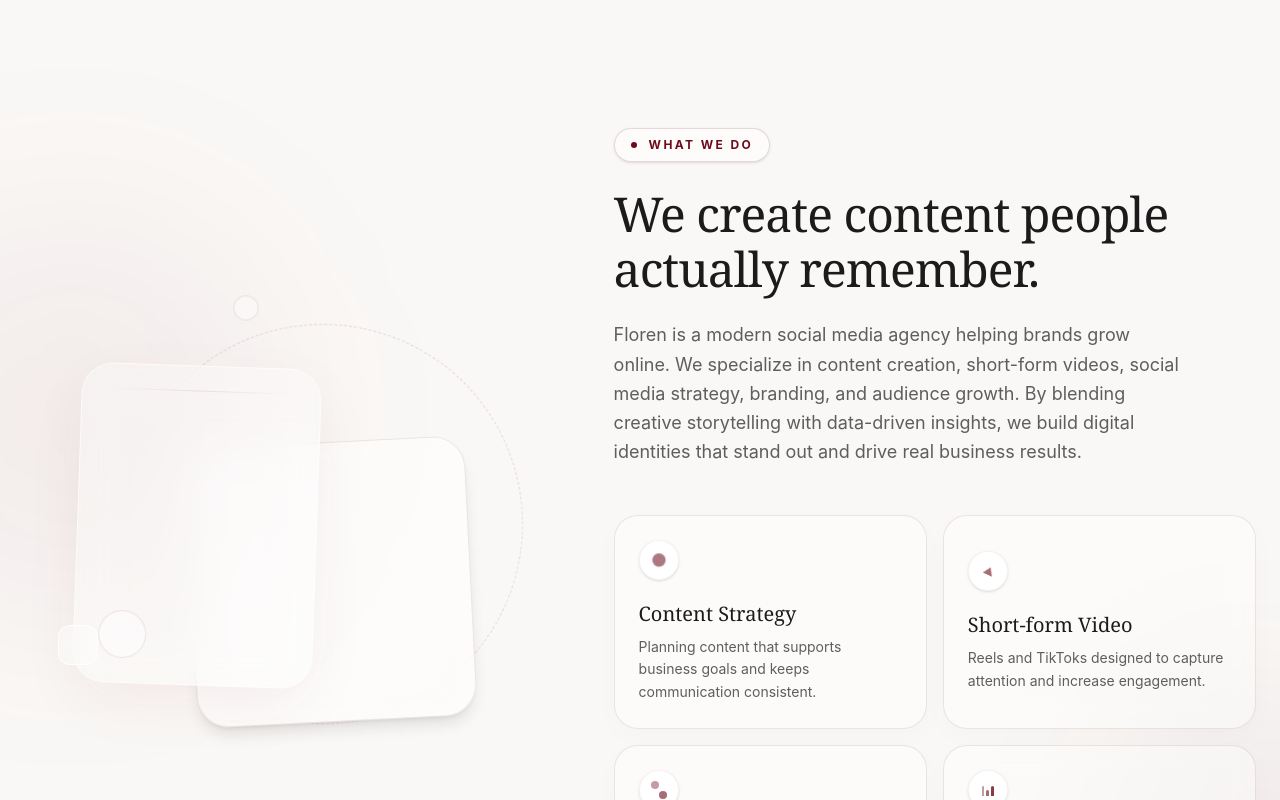
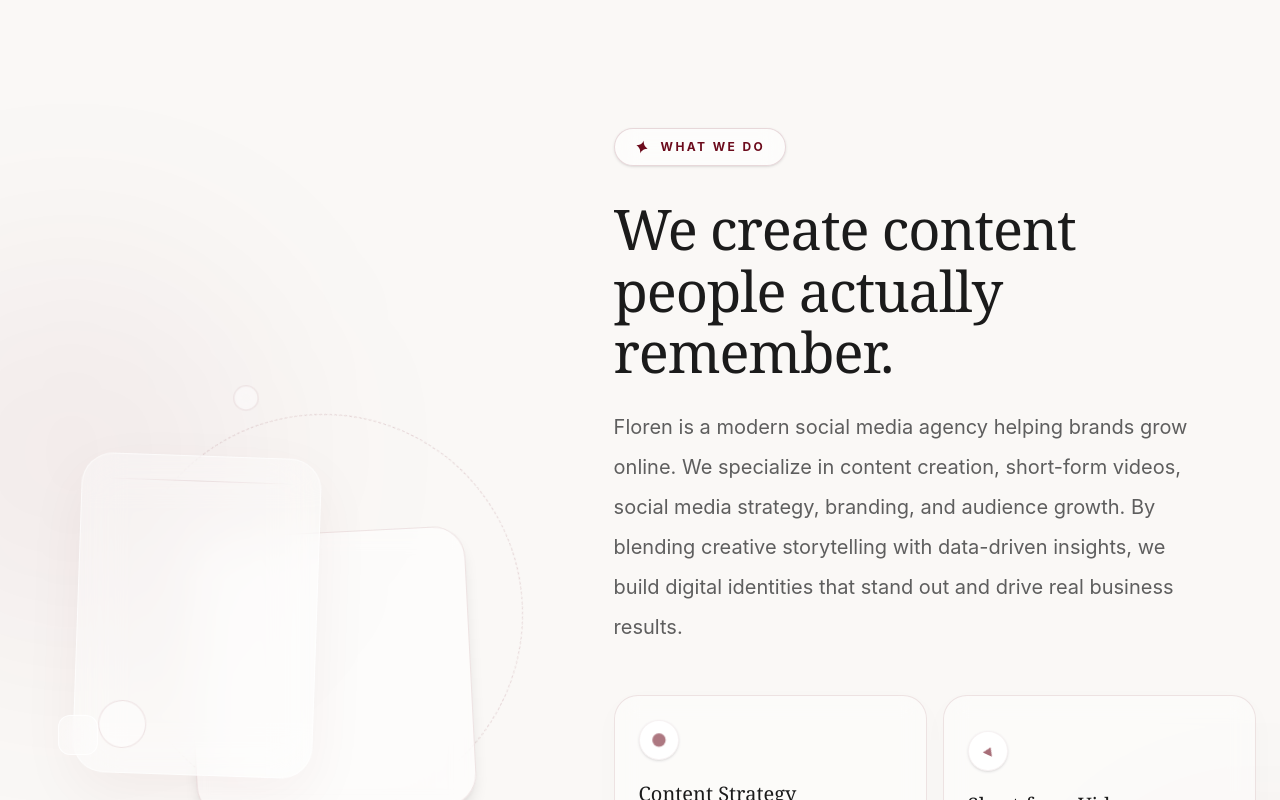
Before and after one commit to florensocial/floren-website, a Next.js app: page / in a window 1280 px wide. Shown: the part 800-1600 px from the top of the page. Built offline with nearby package versions, Linux system fonts and the light colour scheme.

Commit message:
Update intro.tsx

```diff
--- a/components/intro.tsx
+++ b/components/intro.tsx
@@ -21,7 +21,6 @@
     {
       title: "Content Strategy",
       desc: "Planning content that supports business goals and keeps communication consistent.",
-      // Pulsing circle accent
       accent: (
         <motion.div
           animate={{ scale: [1, 1.4, 1], opacity: [0.5, 1, 0.5] }}
@@ -33,19 +32,17 @@
     {
       title: "Short-form Video",
       desc: "Reels and TikToks designed to capture attention and increase engagement.",
-      // Rotating play-like triangle
       accent: (
         <motion.div
           animate={{ rotate: [0, 90, 180, 270, 360] }}
           transition={{ duration: 8, repeat: Infinity, ease: "linear" }}
-          className="h-0 w-0 border-y-[5px] border-l-[8px] border-y-transparent border-l-[#6C0B1C]/60 ml-0.5"
+          className="ml-0.5 h-0 w-0 border-y-[5px] border-l-[8px] border-y-transparent border-l-[#6C0B1C]/60"
         />
       ),
     },
     {
       title: "Brand Identity",
       desc: "Building a visual style and online presence that people instantly recognize.",
-      // Floating dual shapes
       accent: (
         <div className="relative flex h-4 w-4 items-center justify-center">
           <motion.div
@@ -64,7 +61,6 @@
     {
       title: "Growth & Analytics",
       desc: "Monitoring performance and continuously improving results through data.",
-      // Expanding line (chart vibe)
       accent: (
         <div className="flex h-3 w-3 items-end gap-[2px]">
           <motion.div animate={{ height: ["40%", "100%", "40%"] }} transition={{ duration: 2, repeat: Infinity }} className="w-1 rounded-t-sm bg-[#6C0B1C]/40" />
@@ -76,15 +72,15 @@
   ];
 
   return (
-    <section className="relative overflow-hidden bg-[#FAF8F6] px-6 py-24 md:py-32">
+    <section className="relative overflow-hidden bg-[#FAF8F6] px-6 py-20 md:py-32">
       {/* Subtle Background Blobs for the section */}
-      <div className="absolute -left-[10%] top-[20%] h-[400px] w-[400px] rounded-full bg-[#6C0B1C]/5 blur-[100px] pointer-events-none" />
-      <div className="absolute -right-[10%] bottom-[10%] h-[300px] w-[300px] rounded-full bg-[#480713]/5 blur-[80px] pointer-events-none" />
+      <div className="absolute -left-[10%] top-[20%] h-[400px] w-[400px] pointer-events-none rounded-full bg-[#6C0B1C]/5 blur-[100px]" />
+      <div className="absolute -right-[10%] bottom-[10%] h-[300px] w-[300px] pointer-events-none rounded-full bg-[#480713]/5 blur-[80px]" />
 
-      <div className="mx-auto grid max-w-7xl items-center gap-16 lg:grid-cols-[0.9fr_1.1fr]">
+      <div className="mx-auto grid max-w-7xl items-center gap-12 lg:grid-cols-[0.9fr_1.1fr] lg:gap-16">
 
         {/* Left Side: Abstract Digital Composition (Hidden on smaller screens for cleaner UX) */}
-        <div className="relative hidden h-[550px] w-full lg:block pointer-events-none">
+        <div className="relative hidden h-[550px] w-full pointer-events-none lg:block">
           {/* Main floating glass card */}
           <motion.div
             animate={{ y: [-15, 15, -15], rotate: [0, 2, 0] }}
@@ -130,21 +126,30 @@
           viewport={{ once: true, margin: "-100px" }}
           className="relative z-20"
         >
-          <motion.div variants={fadeUp} className="mb-6 inline-flex items-center gap-3 rounded-full border border-[#6C0B1C]/15 bg-white/50 px-4 py-2 text-xs font-bold uppercase tracking-[0.2em] text-[#6C0B1C] shadow-sm backdrop-blur-md">
-            <span className="flex h-1.5 w-1.5 rounded-full bg-[#6C0B1C]"></span>
+          <motion.div variants={fadeUp} className="mb-8 inline-flex items-center gap-3 rounded-full border border-[#6C0B1C]/15 bg-white/60 px-5 py-2.5 text-xs font-bold uppercase tracking-[0.2em] text-[#6C0B1C] shadow-sm backdrop-blur-md">
+            {/* Animated Sparkle Icon instead of a boring dot */}
+            <motion.svg
+              animate={{ rotate: 360 }}
+              transition={{ duration: 12, repeat: Infinity, ease: "linear" }}
+              viewBox="0 0 24 24"
+              className="h-3.5 w-3.5 fill-[#6C0B1C]"
+            >
+              <path d="M12 0C12 0 12 9 22 12C12 15 12 24 12 24C12 24 12 15 2 12C12 9 12 0 12 0Z" />
+            </motion.svg>
             What We Do
           </motion.div>
 
           <motion.h2
             variants={fadeUp}
-            className="max-w-xl font-serif text-4xl font-medium leading-[1.15] tracking-[-0.02em] text-[#1B1B1B] md:text-5xl"
+            className="max-w-xl font-serif text-4xl font-medium leading-[1.15] tracking-[-0.02em] text-[#1B1B1B] sm:text-5xl md:text-[3.5rem] md:leading-[1.1]"
           >
             We create content people actually remember.
           </motion.h2>
 
           <motion.p
             variants={fadeUp}
-            className="mt-6 max-w-xl text-base leading-relaxed text-[#5E5E5E] md:text-lg"
+            // Збільшено розмір тексту (text-lg md:text-xl) та інтервал (leading-relaxed md:leading-loose)
+            className="mt-6 max-w-xl text-lg leading-relaxed text-[#5E5E5E] md:text-xl md:leading-loose"
           >
             Floren is a modern social media agency helping brands grow online. We specialize in content creation, short-form videos, social media strategy, branding, and audience growth. By blending creative storytelling with data-driven insights, we build digital identities that stand out and drive real business results.
           </motion.p>
@@ -156,7 +161,7 @@
                 key={card.title}
                 className="group relative flex flex-col justify-center overflow-hidden rounded-[1.5rem] border border-[#6C0B1C]/10 bg-white/40 p-6 shadow-[0_8px_30px_rgba(0,0,0,0.02)] backdrop-blur-md transition-all duration-300 hover:-translate-y-1 hover:bg-white/70 hover:shadow-[0_20px_40px_rgba(108,11,28,0.06)]"
               >
-                <div className="mb-5 flex h-10 w-10 shrink-0 items-center justify-center rounded-full bg-white shadow-sm border border-[#6C0B1C]/5 transition-colors group-hover:border-[#6C0B1C]/20">
+                <div className="mb-5 flex h-10 w-10 shrink-0 items-center justify-center rounded-full border border-[#6C0B1C]/5 bg-white shadow-sm transition-colors group-hover:border-[#6C0B1C]/20">
                   {card.accent}
                 </div>
                 <h3 className="mb-2 font-serif text-xl font-medium text-[#1B1B1B]">{card.title}</h3>
```
